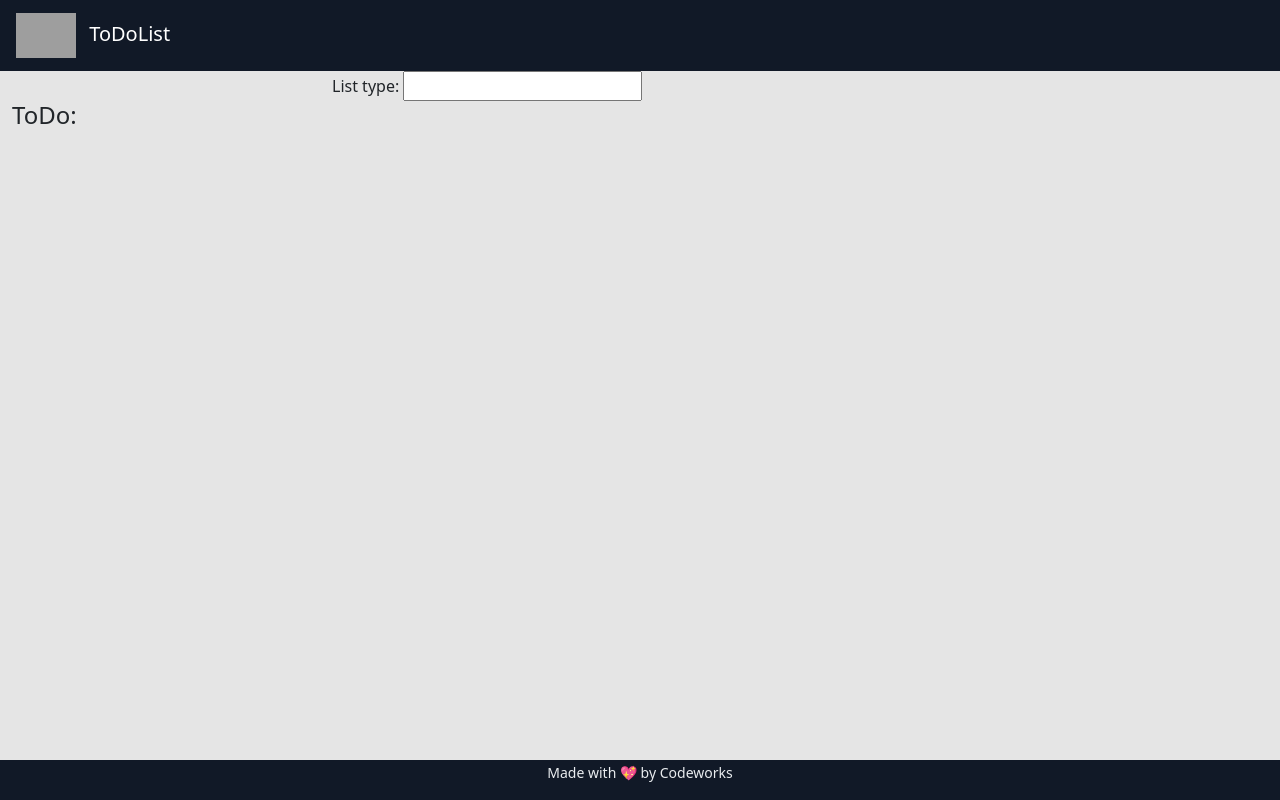
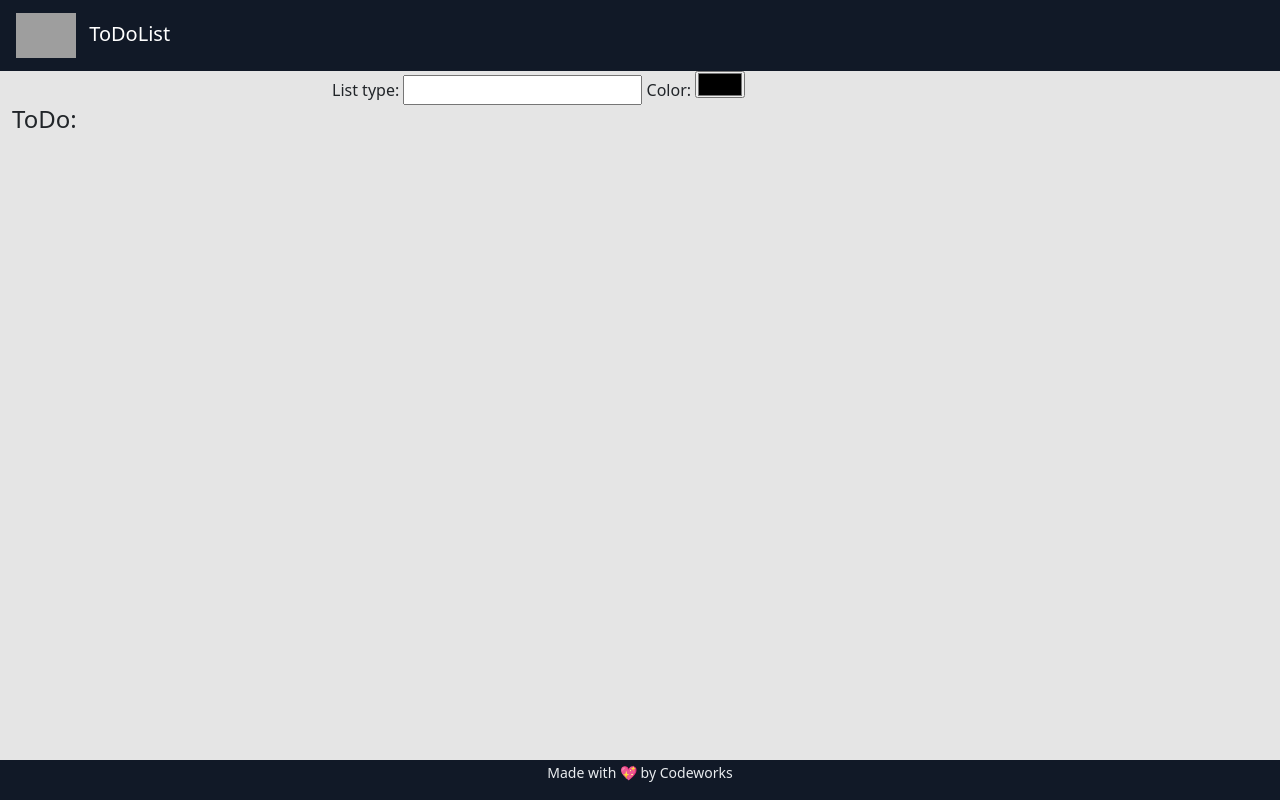
Before and after one commit to HefnerLance/ToDoList, a website with bundled scripts: page index.html in a window 1280 px wide. Built offline with nearby package versions, Linux system fonts and the light colour scheme; grey boxes are pictures that could not be loaded.

Commit message:
working on the tasks

```diff
--- a/index.html
+++ b/index.html
@@ -33,6 +33,8 @@
           <form onsubmit="createList()">
             <label for="category">List type:</label>
           <input type="text" name="category" id="category">
+            <label for="color">Color:</label>
+          <input type="color" name="color" id="color">
 
 
           </form>
```
